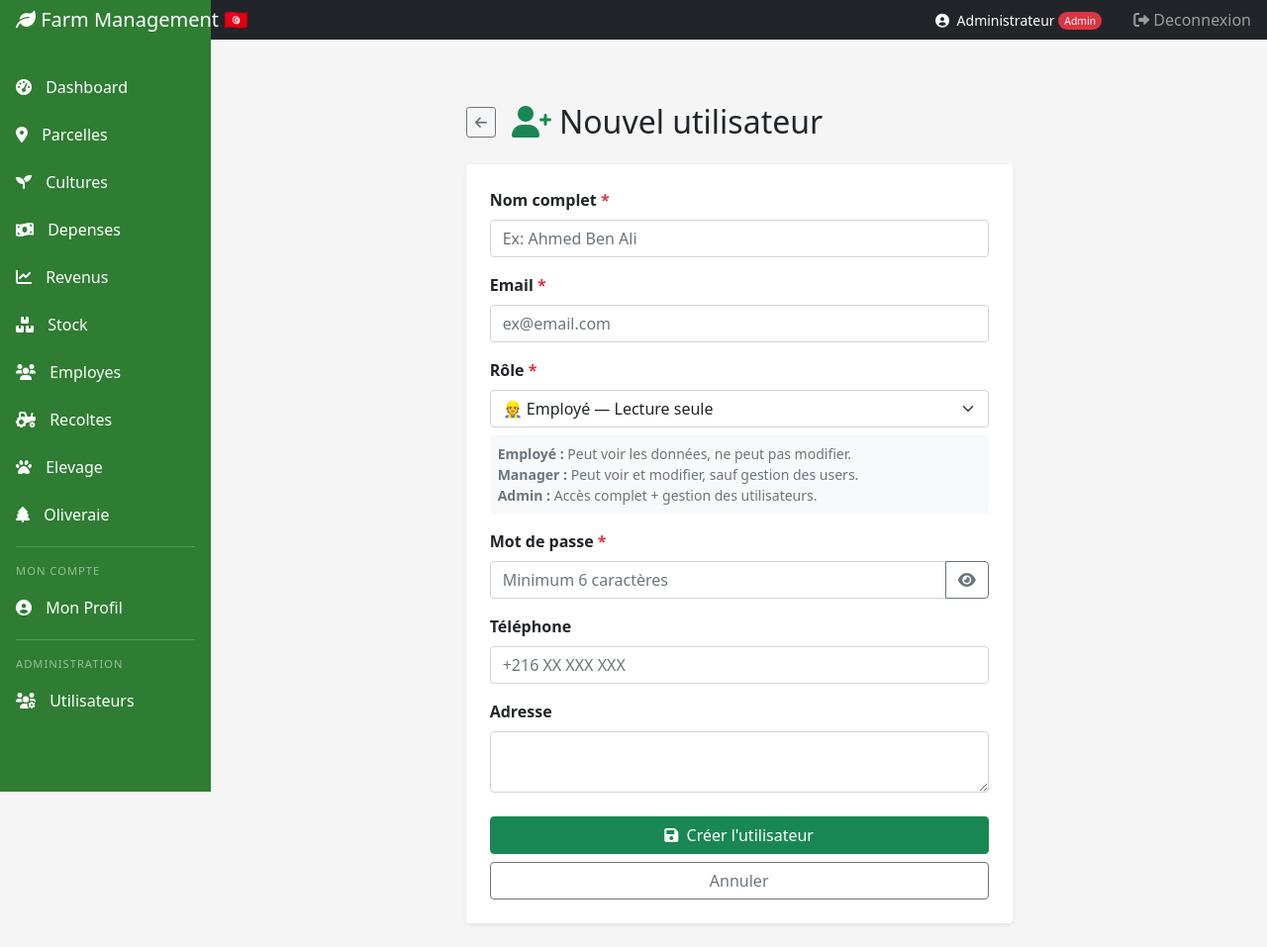
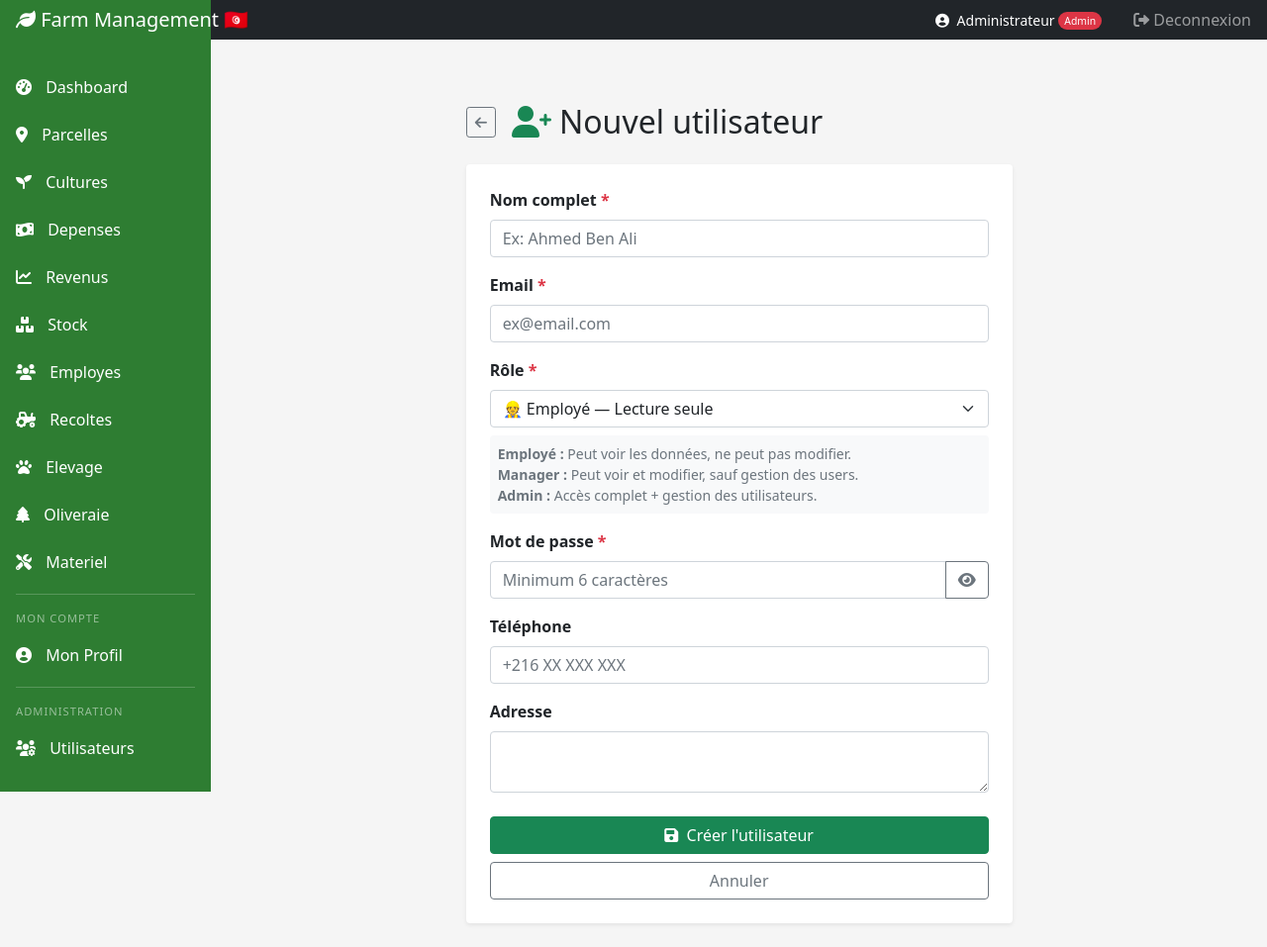
Before and after one commit to assaadturki/elhenchir, a Flask app: page /admin/users/create in a window 1280 px wide. Shown: the whole page at 99% size. Run offline with Flask 3, Linux system fonts and the light colour scheme; a user stored in the database is signed in.

Commit message:
Update base.html

```diff
--- a/templates/base.html
+++ b/templates/base.html
@@ -100,7 +100,7 @@
                         <li class="nav-item"><a class="nav-link" href="{{ url_for('harvests') }}"><i class="fas fa-tractor"></i> Recoltes</a></li>
                         <li class="nav-item"><a class="nav-link" href="{{ url_for('livestock_dashboard') }}"><i class="fas fa-paw"></i> Elevage</a></li>
                         <li class="nav-item"><a class="nav-link" href="{{ url_for('oliviers') }}"><i class="fas fa-tree"></i> Oliveraie</a></li>
-
+                        <li class="nav-item"><a class="nav-link" href="{{ url_for('materiel') }}"><i class="fas fa-tools"></i> Materiel</a></li>
                         <!-- SECTION COMPTE -->
                         <div class="sidebar-divider"></div>
                         <div class="sidebar-section-label">Mon compte</div>
```
